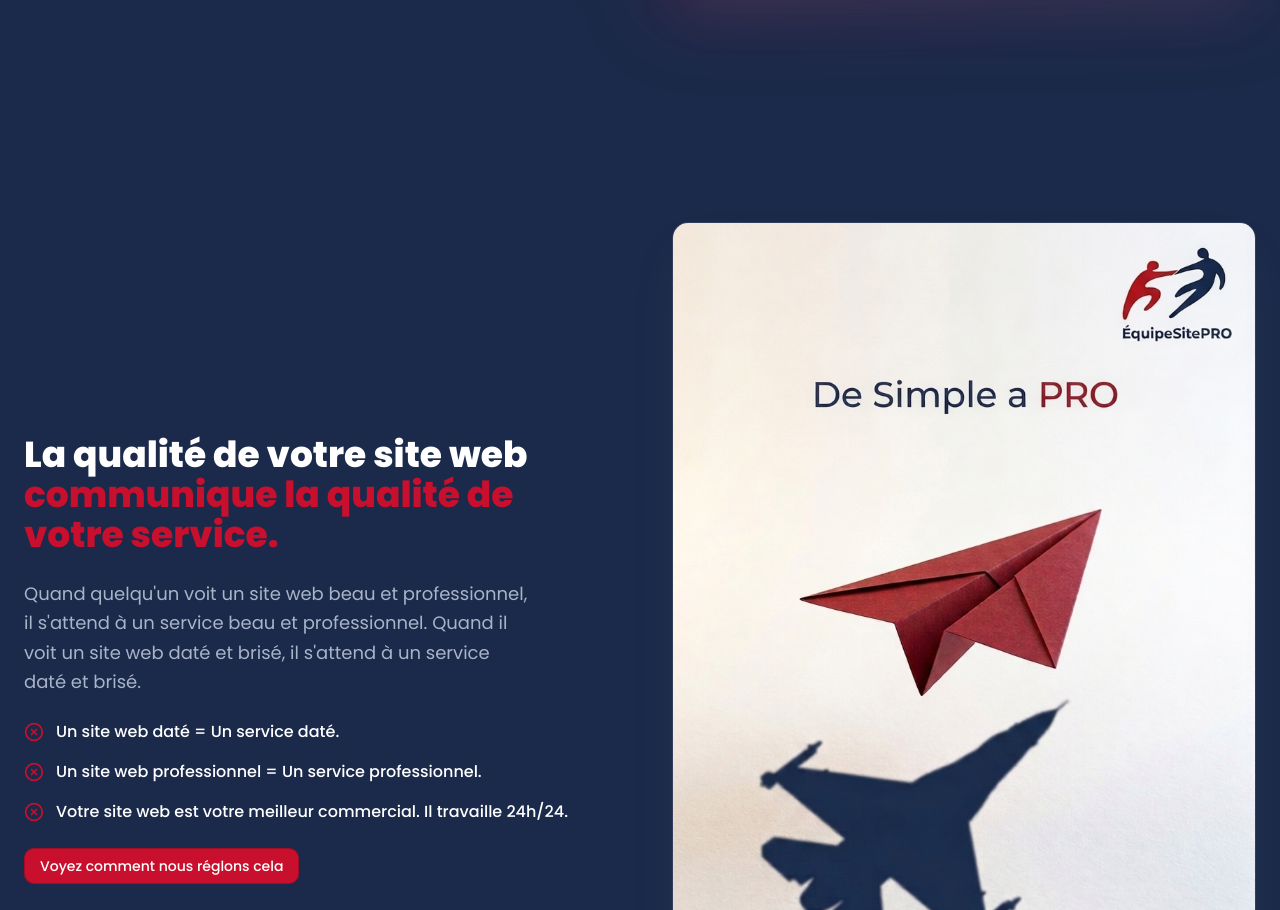
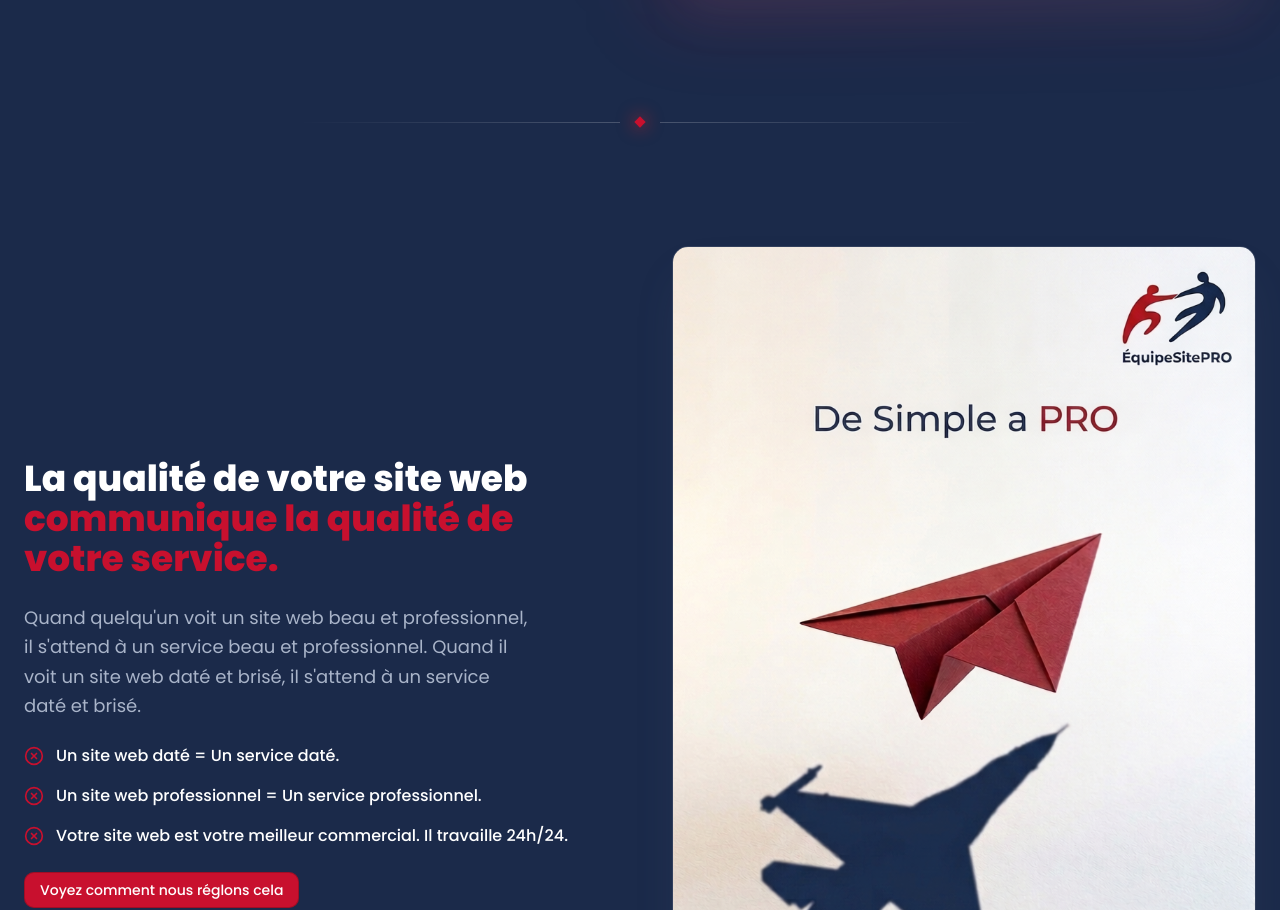
Before and after one commit to elijahdavis534-blip/equipesitepro, a Next.js app: page / in a window 1280 px wide. Shown: the part 817-1727 px from the top of the page. Built offline with nearby package versions, Linux system fonts and the light colour scheme.

Commit message:
feat: add visual separator component to page layout
Co-authored-by: elijahdavis534-blip <240624320+elijahdavis534-blip@users.noreply.github.com>

```diff
--- a/app/page.tsx
+++ b/app/page.tsx
@@ -17,6 +17,13 @@ export default function Page() {
       <StoneNavbar />
       <main>
         <StoneHero />
+        <div className="bg-navy" aria-hidden="true">
+          <div className="container mx-auto flex items-center justify-center gap-4 px-6 py-2">
+            <span className="h-px w-full max-w-xs bg-gradient-to-r from-transparent to-white/20" />
+            <span className="size-2 shrink-0 rotate-45 bg-brand-red shadow-[0_0_16px_2px_rgba(220,38,38,0.5)]" />
+            <span className="h-px w-full max-w-xs bg-gradient-to-l from-transparent to-white/20" />
+          </div>
+        </div>
         <StoneProblem />
         <StoneOutcomes />      {/* <--- CHANGED COMPONENT */}
         <StoneHowItWorks />
```
